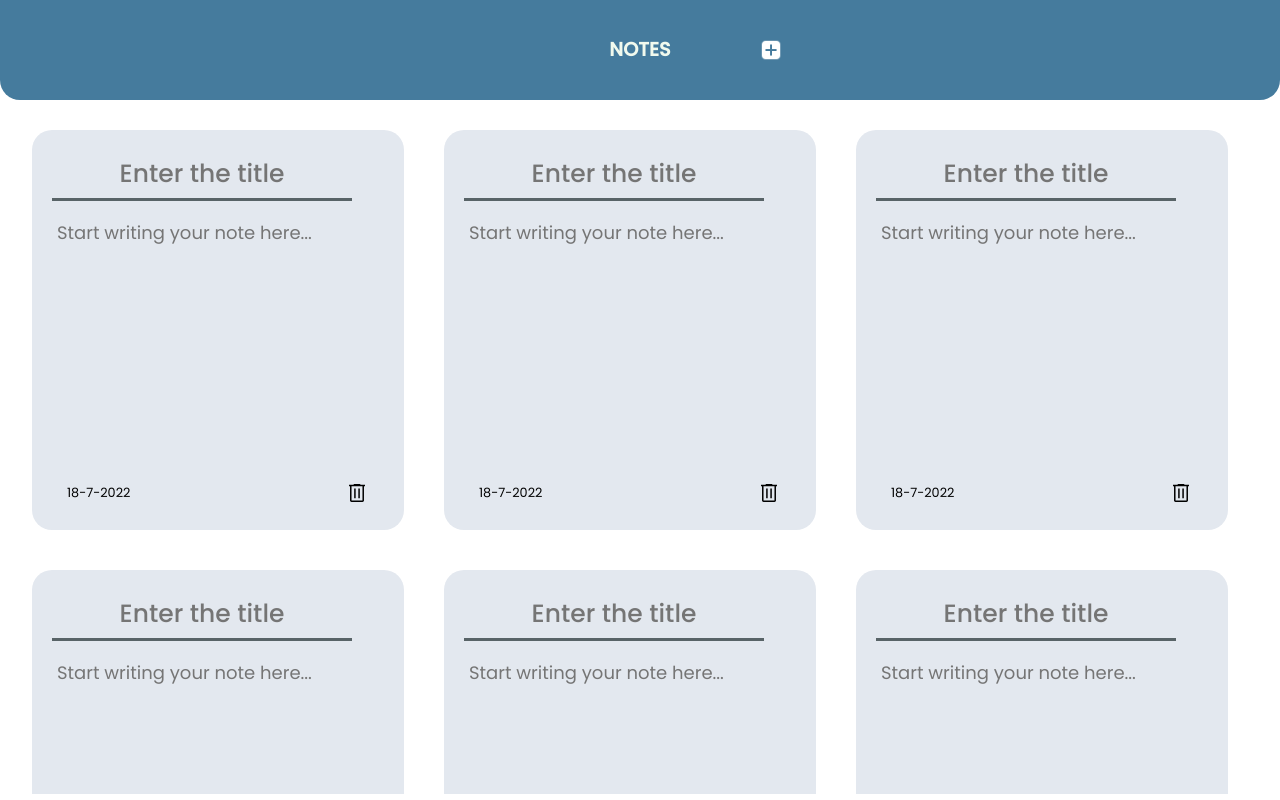
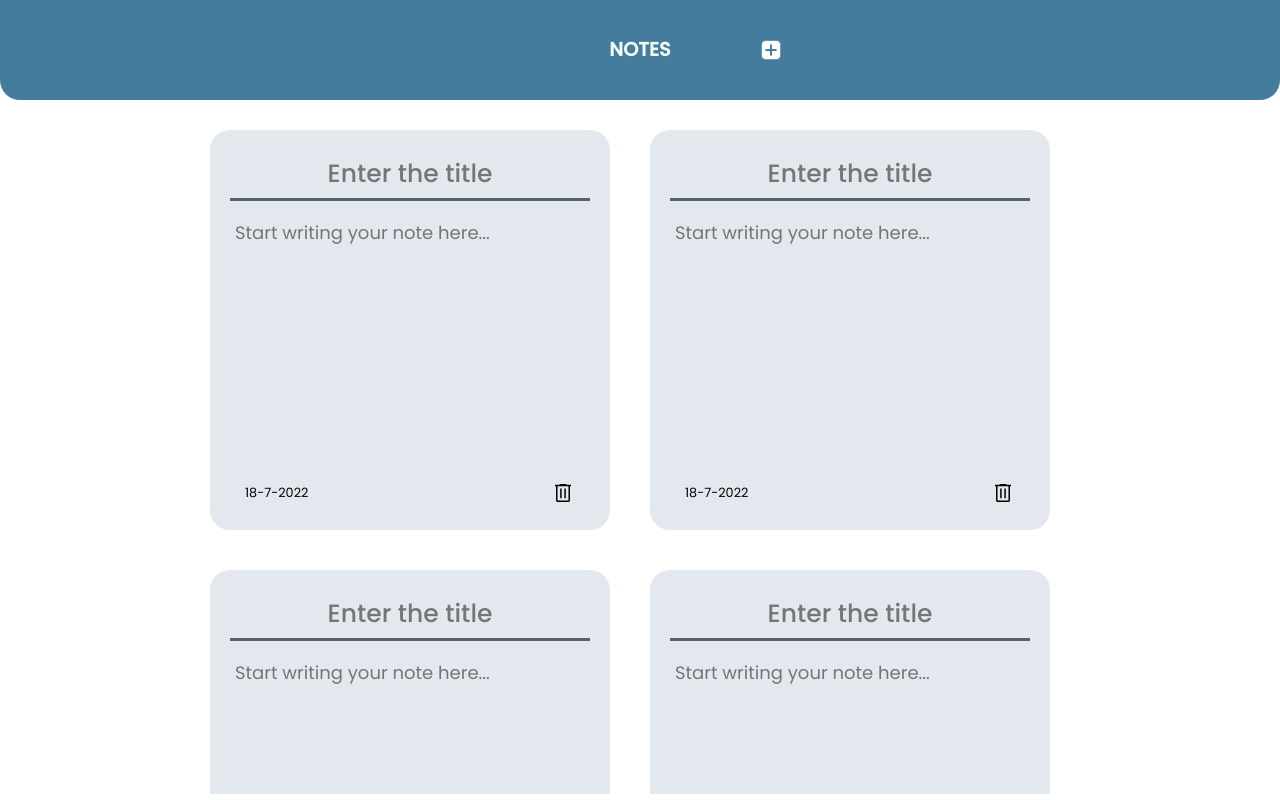
Before and after one commit to Gohan-18/Note-Taking_App, a React (Vite) app in the folder note-taking-app/: page / in a window 1280 px wide. Built offline with nearby package versions, Linux system fonts and the light colour scheme.

Commit message:
Played with grid setup

```diff
--- a/note-taking-app/src/NoteCard.css
+++ b/note-taking-app/src/NoteCard.css
@@ -27,7 +27,7 @@
     font-weight: 500;
     color: #7f8283;
     font-family: 'Poppins', sans-serif;
-    width: 300px;
+    width: 100%;
     margin-bottom: 20px;
     outline: none;
     padding: 5px;
@@ -37,6 +37,8 @@
 
 .content {
     flex: 1;
+    /* height: 250px; */
+    width: 100%;
     padding: 0 5px;
     overflow: auto;
     background: none;
--- a/note-taking-app/src/header.jsx
+++ b/note-taking-app/src/header.jsx
@@ -6,13 +6,14 @@ function header() {
 
   let addNote = (event) => {
     console.log("Note added!!");
+
   }
 
   return (
     <div className='header-container'>
         <header className='header'>
             <h1 className='header-note'>NOTES</h1>
-            <img src={addIcon} alt="Add icon" className='header-add-btn' onClick={addNote}/>
+            <img src={addIcon} alt="Add icon" className='header-add-btn' onClick={() => {addNote()}}/>
         </header>
 
     </div>
```
Also changed, not shown: note-taking-app/src/MainContainer.css (+7 -0 lines).
